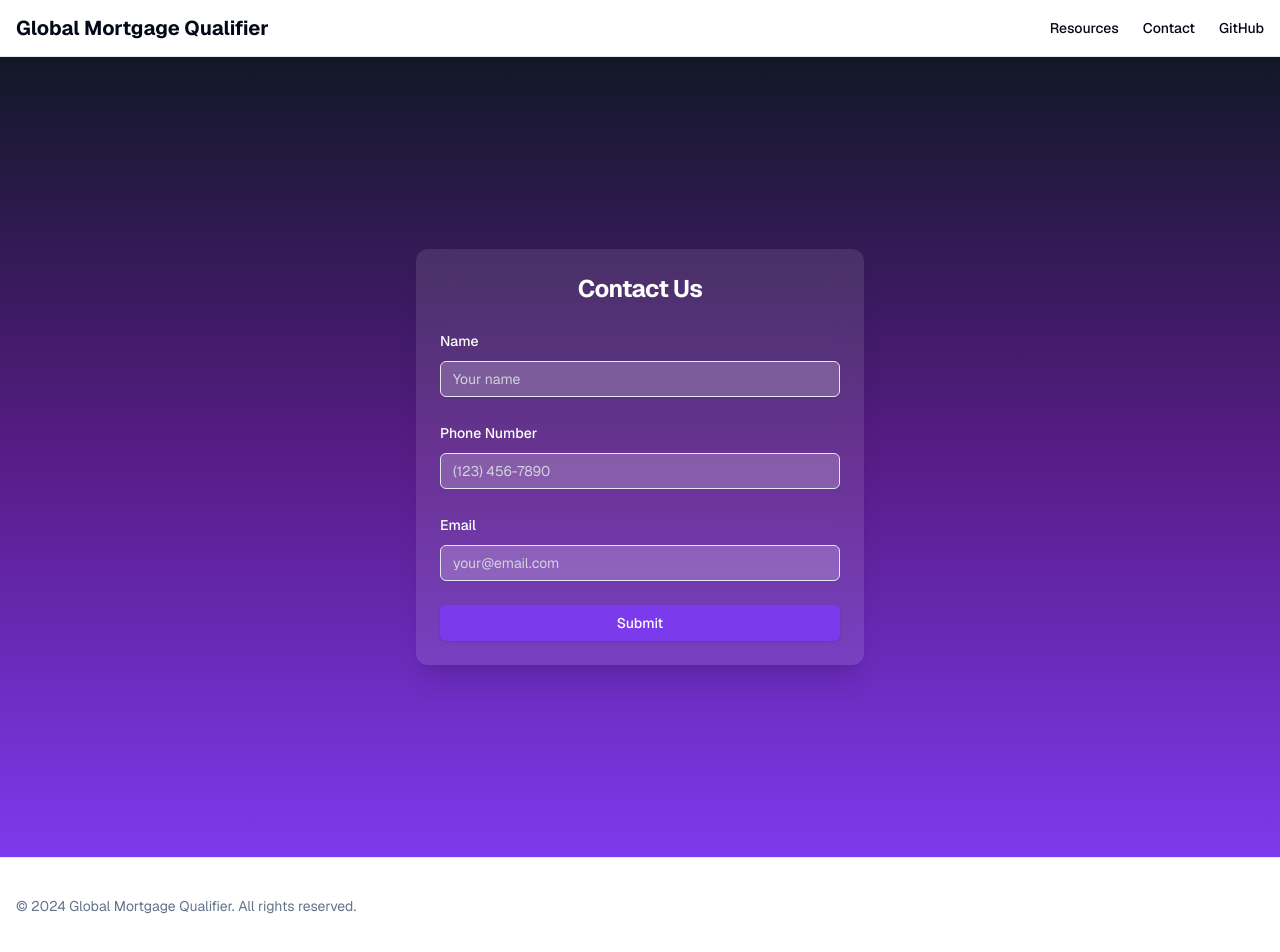
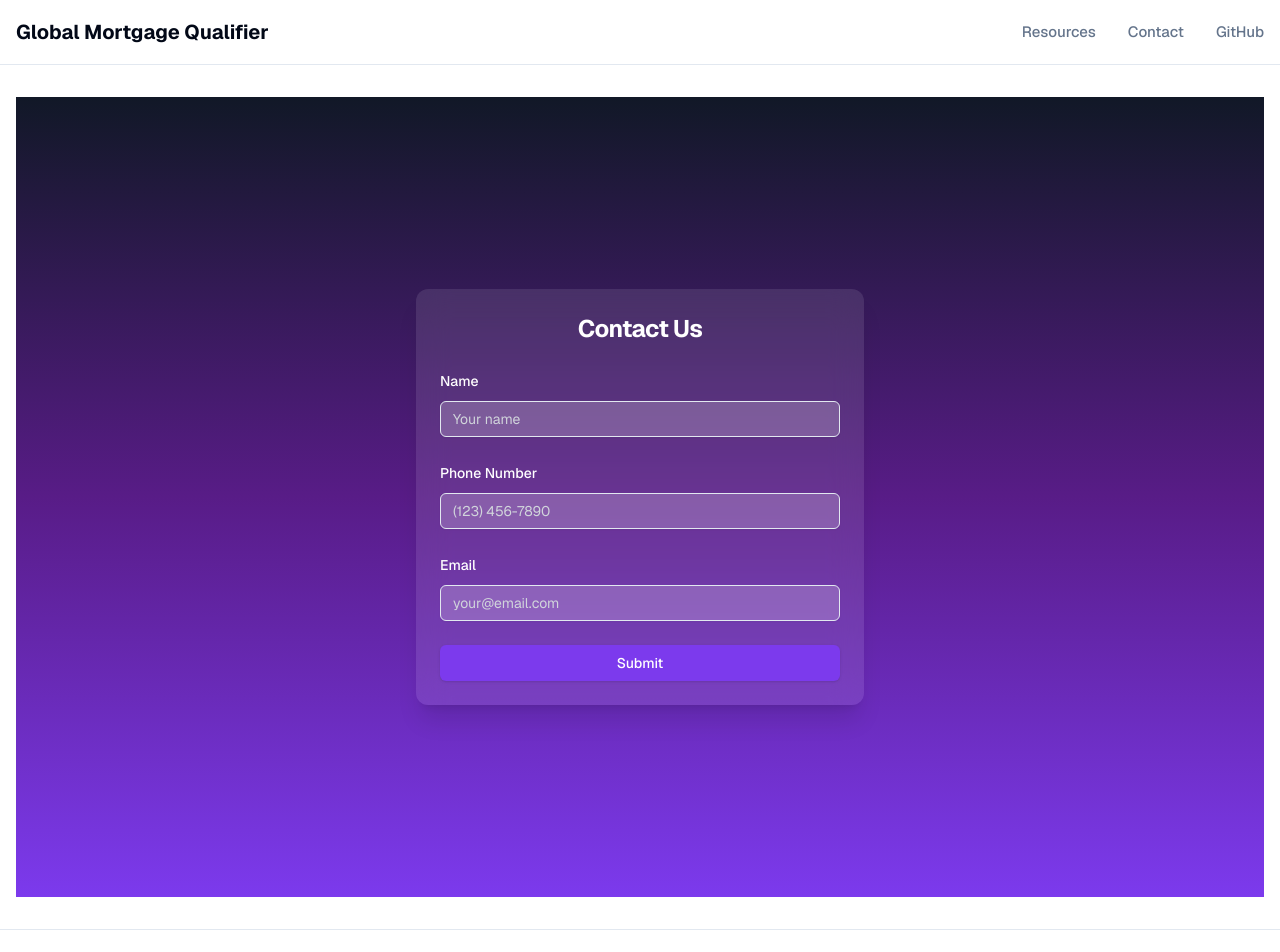
Before and after one commit to andrewchewth/global-mortgage-qualifier, a Next.js app: page /contact in a window 1280 px wide. Shown: the top 952 px of the page. Built offline with nearby package versions, Linux system fonts and the light colour scheme.

Commit message:
Fix styling issues and improve layout structure

```diff
--- a/app/globals.css
+++ b/app/globals.css
@@ -1,8 +1,6 @@
 @tailwind base;
 @tailwind components;
 @tailwind utilities;
-
-@import './styles/custom-utilities.css';
 
 @layer base {
   :root {
@@ -85,7 +83,7 @@
     @apply border-border;
   }
   body {
-    @apply bg-background text-foreground;
+    @apply bg-background text-foreground antialiased;
   }
 
   /* Improved centering for all sections */
@@ -147,3 +145,6 @@
     @apply border border-input hover:bg-accent hover:text-accent-foreground;
   }
 }
+
+/* Import custom utilities after base styles */
+@import './styles/custom-utilities.css';
--- a/app/layout.tsx
+++ b/app/layout.tsx
@@ -17,18 +17,16 @@ export default function RootLayout({
   children: React.ReactNode
 }) {
   return (
-    <html lang="en" suppressHydrationWarning>
-      <head>
-        <link rel="stylesheet" href="https://fonts.googleapis.com/css2?family=Inter:wght@400;500;600;700&display=swap" />
-      </head>
-      <body className={`${GeistSans.variable} ${GeistMono.variable} min-h-screen bg-background font-sans antialiased`}>
+    <html lang="en" className={`${GeistSans.variable} ${GeistMono.variable}`} suppressHydrationWarning>
+      <body className="min-h-screen bg-background font-sans antialiased">
         <div className="relative flex min-h-screen flex-col">
           <header className={styles.header}>
-            <div className={`${styles.container} ${styles.nav}`}>
+            <nav className={styles.container}>
+              <div className={styles.nav}>
                 <Link href="/" className={styles.logo}>
                   Global Mortgage Qualifier
                 </Link>
-              <nav className={styles.navLinks}>
+                <div className={styles.navLinks}>
                   <Link href="/resources" className={styles.link}>
                     Resources
                   </Link>
@@ -43,19 +41,27 @@ export default function RootLayout({
                   >
                     GitHub
                   </a>
+                </div>
+              </div>
             </nav>
+          </header>
+
+          <main className={styles.main}>
+            <div className={styles.container}>
+              {children}
             </div>
-          </header>
-          <main className={styles.main}>
-            {children}
           </main>
-          <footer className="border-t py-6 md:py-0">
-            <div className={`${styles.container} flex flex-col items-center justify-between gap-4 md:h-24 md:flex-row`}>
+
+          <footer className="border-t">
+            <div className={`${styles.container} py-6 md:py-0`}>
+              <div className="flex flex-col items-center justify-between gap-4 md:h-24 md:flex-row">
                 <p className="text-center text-sm leading-loose text-muted-foreground md:text-left">
                   © 2024 Global Mortgage Qualifier. All rights reserved.
                 </p>
               </div>
+            </div>
           </footer>
+
           <Toaster position="top-center" />
         </div>
       </body>
--- a/app/styles/components.module.css
+++ b/app/styles/components.module.css
@@ -19,7 +19,8 @@
   display: flex;
   align-items: center;
   justify-content: space-between;
-  height: 3.5rem;
+  height: 4rem;
+  width: 100%;
 }
 
 .logo {
@@ -27,31 +28,83 @@
   font-size: 1.25rem;
   color: hsl(var(--foreground));
   text-decoration: none;
+  transition: color 0.2s;
+}
+
+.logo:hover {
+  color: hsl(var(--primary));
 }
 
 .navLinks {
   display: flex;
   align-items: center;
-  gap: 1.5rem;
+  gap: 2rem;
 }
 
 .link {
-  font-size: 0.875rem;
+  font-size: 0.9375rem;
   font-weight: 500;
-  color: hsl(var(--foreground));
+  color: hsl(var(--muted-foreground));
   text-decoration: none;
   transition: color 0.2s;
 }
 
 .link:hover {
-  color: hsl(var(--primary));
+  color: hsl(var(--foreground));
+}
+
+.main {
+  flex: 1;
+  width: 100%;
+  padding: 2rem 0;
+}
+
+.section {
+  padding: 4rem 0;
+  width: 100%;
+}
+
+@media (min-width: 768px) {
+  .section {
+    padding: 6rem 0;
+  }
+}
+
+.heading {
+  font-size: 2.25rem;
+  font-weight: 800;
+  line-height: 1.2;
+  letter-spacing: -0.025em;
+  background: linear-gradient(
+    135deg,
+    hsl(var(--primary)) 0%,
+    hsl(var(--secondary)) 50%,
+    hsl(var(--accent)) 100%
+  );
+  -webkit-background-clip: text;
+  background-clip: text;
+  color: transparent;
+}
+
+@media (min-width: 640px) {
+  .heading {
+    font-size: 3rem;
+  }
+}
+
+.text {
+  margin-top: 1.5rem;
+  font-size: 1.125rem;
+  line-height: 1.75;
+  color: hsl(var(--muted-foreground));
 }
 
 .button {
   display: inline-flex;
   align-items: center;
   justify-content: center;
-  padding: 0.5rem 1rem;
+  height: 2.5rem;
+  padding: 0 1rem;
   font-size: 0.875rem;
   font-weight: 500;
   border-radius: var(--radius);
@@ -81,53 +134,16 @@
   color: hsl(var(--accent-foreground));
 }
 
-.main {
-  flex: 1;
-  width: 100%;
-}
-
-.section {
-  padding: 4rem 0;
-}
-
-@media (min-width: 768px) {
-  .section {
-    padding: 6rem 0;
-  }
-}
-
-.heading {
-  font-size: 2.25rem;
-  font-weight: 800;
-  line-height: 1.2;
-  letter-spacing: -0.025em;
-  background: linear-gradient(to right, hsl(var(--primary)), hsl(var(--secondary)), hsl(var(--accent)));
-  -webkit-background-clip: text;
-  color: transparent;
-}
-
-@media (min-width: 640px) {
-  .heading {
-    font-size: 3rem;
-  }
-}
-
-.text {
-  margin-top: 1.5rem;
-  font-size: 1.125rem;
-  line-height: 1.75;
-  color: hsl(var(--muted-foreground));
-}
-
 .buttonGroup {
   display: flex;
   flex-direction: column;
-  gap: 0.5rem;
+  gap: 0.75rem;
   margin-top: 2rem;
 }
 
 @media (min-width: 400px) {
   .buttonGroup {
     flex-direction: row;
+    gap: 1rem;
   }
 }
```
Lines whose indentation alone changed are shown as unchanged.
